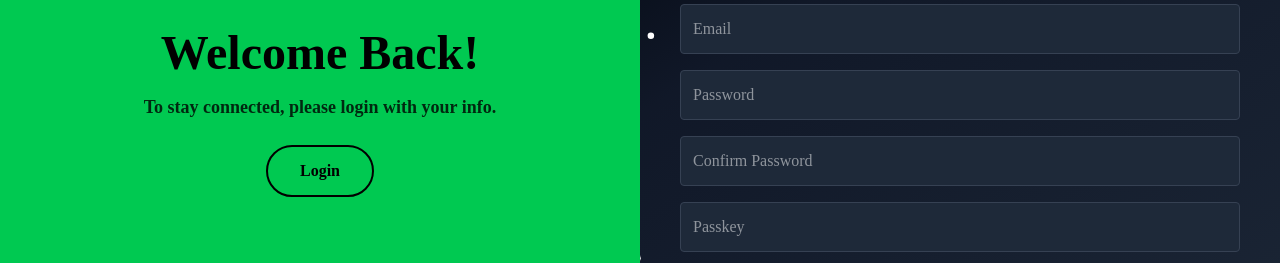
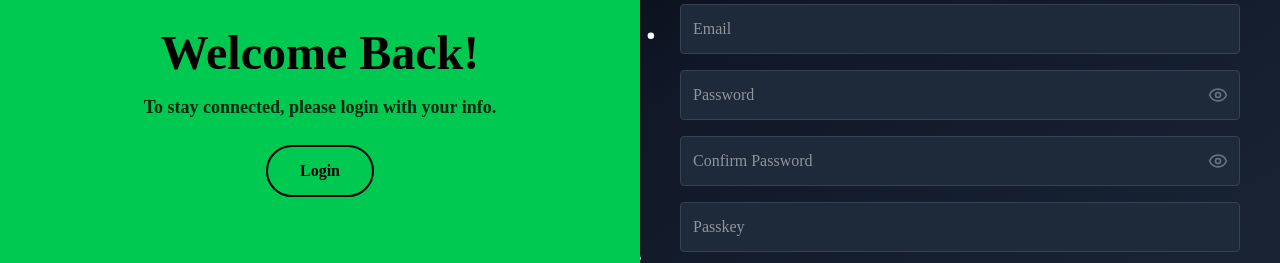
Before and after one commit to AbhaiSankarPR/IV_CSE_27, a React (Vite) app in the folder frontend/: page /auth in a window 1280 px wide. Both pictures are taken after a click on the button "Sign up". Shown: the part 360-623 px from the top of the page. Built offline with nearby package versions, Linux system fonts and the light colour scheme; no server answers.

Commit message:
added password visibility

```diff
--- a/frontend/src/pages/AuthPage/Signin.jsx
+++ b/frontend/src/pages/AuthPage/Signin.jsx
@@ -2,11 +2,13 @@ import { useForm } from "react-hook-form";
 import { useAuth } from "../../context/auth";
 import { useNavigate } from "react-router-dom";
 import { useState, useEffect } from "react";
+import { Eye, EyeOff } from "lucide-react";
 
 export default function Signin({ onToggleMode }) {
   const { login } = useAuth();
   const navigate = useNavigate();
   const [loginError, setLoginError] = useState("");
+  const [showPassword, setShowPassword] = useState(false);
   const [loading, setLoading] = useState(false);
 
   const {
@@ -79,14 +81,30 @@ export default function Signin({ onToggleMode }) {
           <p className="text-red-400 text-sm">{errors.email.message}</p>
         )}
 
+        <div className="relative">
           <input
-          type="password"
+            type={showPassword ? "text" : "password"}
             placeholder="Password"
             autoComplete="current-password"
             className="w-full p-3 rounded bg-gray-800 border border-gray-700 focus:outline-none focus:border-green-500"
             {...register("password", { required: "Password is required" })}
             disabled={loading}
           />
+
+          <button
+            type="button"
+            aria-label={showPassword ? "Hide password" : "Show password"}
+            onClick={() => setShowPassword((prev) => !prev)}
+            className="absolute inset-y-0 right-3 flex items-center justify-center text-gray-500 hover:text-gray-400 cursor-pointer"
+          >
+            {showPassword ? (
+              <EyeOff className="h-5 w-5" />
+            ) : (
+              <Eye className="h-5 w-5" />
+            )}
+          </button>
+        </div>
+
         {errors.password && (
           <p className="text-red-400 text-sm">{errors.password.message}</p>
         )}
--- a/frontend/src/pages/AuthPage/Signup.jsx
+++ b/frontend/src/pages/AuthPage/Signup.jsx
@@ -1,10 +1,13 @@
 import { useForm } from "react-hook-form";
 import { useAuth } from "../../context/auth";
 import { useState } from "react";
+import { Eye, EyeOff } from "lucide-react";
 
 export default function Signup({ onToggleMode }) {
   const { login } = useAuth();
   const [loading, setLoading] = useState(false);
+  const [showPassword, setShowPassword] = useState(false);
+  const [showConfirmPassword, setShowConfirmPassword] = useState(false);
 
   const {
     register,
@@ -86,8 +89,9 @@ export default function Signup({ onToggleMode }) {
           <p className="text-red-400 text-sm">{errors.email.message}</p>
         )}
 
+        <div className="relative">
           <input
-          type="password"
+            type={showPassword ? "text" : "password"}
             placeholder="Password"
             autoComplete="new-password"
             {...register("password", {
@@ -100,12 +104,28 @@ export default function Signup({ onToggleMode }) {
             disabled={loading}
             className="w-full p-3 rounded bg-gray-800 border border-gray-700 focus:outline-none focus:border-green-500"
           />
+
+          <button
+            type="button"
+            aria-label={showPassword ? "Hide password" : "Show password"}
+            onClick={() => setShowPassword((prev) => !prev)}
+            className="absolute inset-y-0 right-3 flex items-center justify-center text-gray-500 hover:text-gray-400 cursor-pointer"
+          >
+            {showPassword ? (
+              <EyeOff className="h-5 w-5" />
+            ) : (
+              <Eye className="h-5 w-5" />
+            )}
+          </button>
+        </div>
+
         {errors.password && (
           <p className="text-red-400 text-sm">{errors.password.message}</p>
         )}
 
+        <div className="relative">
           <input
-          type="password"
+            type={showConfirmPassword ? "text" : "password"}
             placeholder="Confirm Password"
             autoComplete="new-password"
             {...register("confirmPassword", {
@@ -116,6 +136,21 @@ export default function Signup({ onToggleMode }) {
             disabled={loading}
             className="w-full p-3 rounded bg-gray-800 border border-gray-700 focus:outline-none focus:border-green-500"
           />
+
+          <button
+            type="button"
+            aria-label={showConfirmPassword ? "Hide password" : "Show password"}
+            onClick={() => setShowConfirmPassword((prev) => !prev)}
+            className="absolute inset-y-0 right-3 flex items-center justify-center text-gray-500 hover:text-gray-400 cursor-pointer"
+          >
+            {showConfirmPassword ? (
+              <EyeOff className="h-5 w-5" />
+            ) : (
+              <Eye className="h-5 w-5" />
+            )}
+          </button>
+        </div>
+
         {errors.confirmPassword && (
           <p className="text-red-400 text-sm">
             {errors.confirmPassword.message}
```
Also changed, not shown: 1 other file (tests, documents, lock files or other folders). Lines whose indentation alone changed are shown as unchanged.
